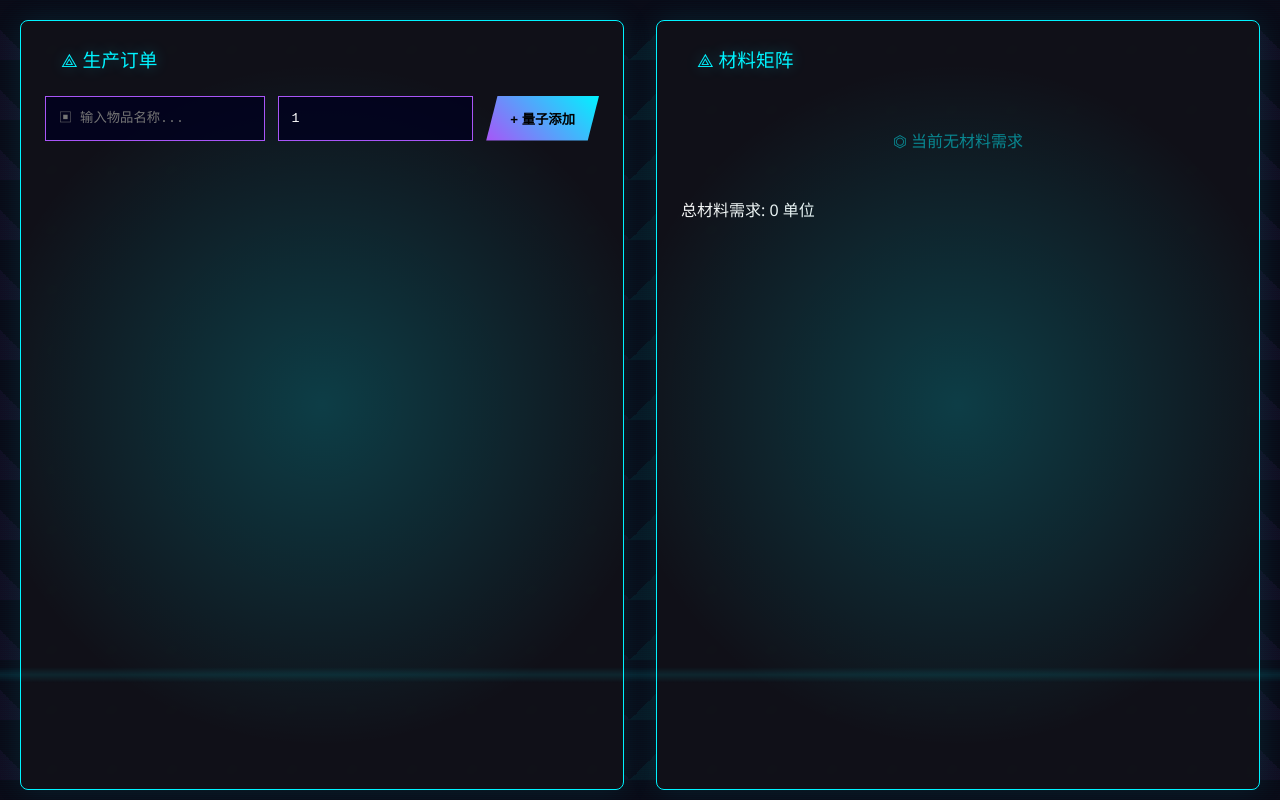
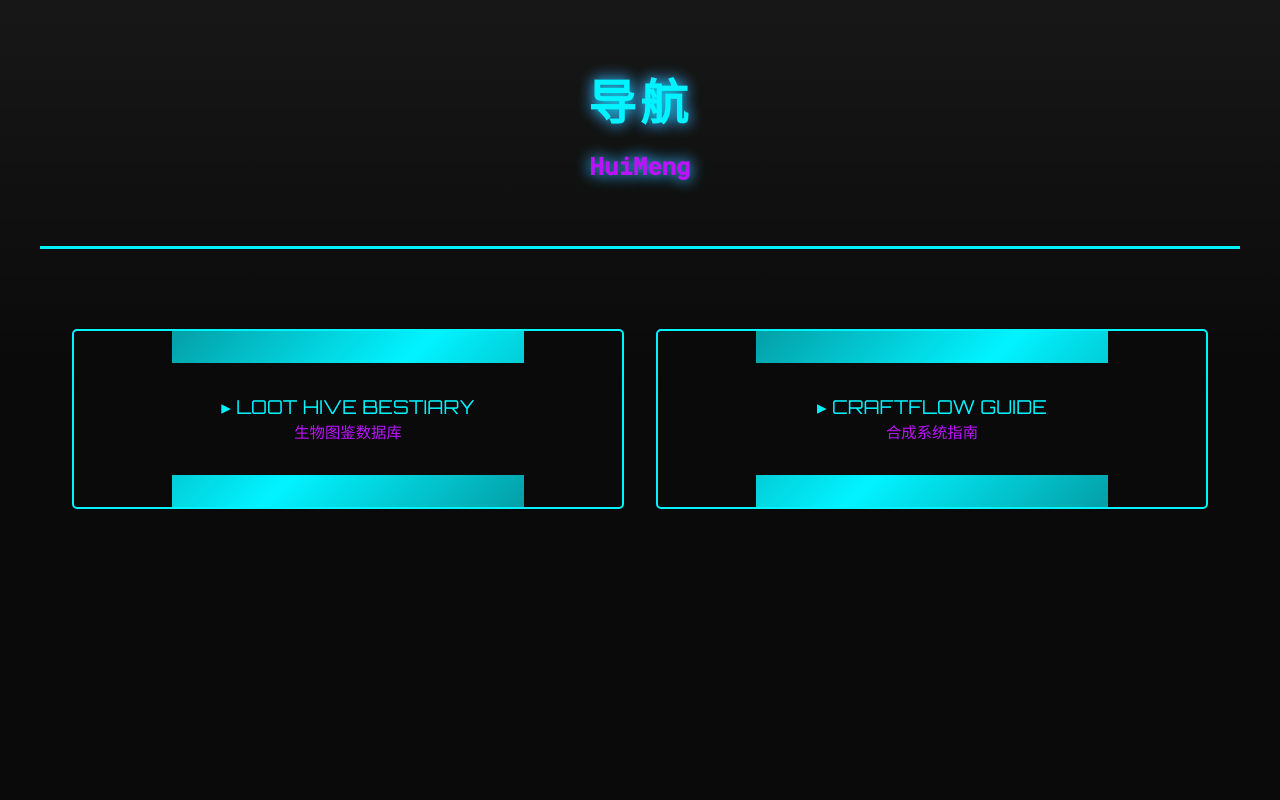
Before and after one commit to LXHuiMeng/WTLO-Tools, a plain HTML site: page CraftFlow-Guide/index.html in a window 1280 px wide. Drawn offline with Linux system fonts and the light colour scheme.

Commit message:
Update index.html

```diff
--- a/CraftFlow-Guide/index.html
+++ b/CraftFlow-Guide/index.html
@@ -1,35 +1,190 @@
-<!-- index.html -->
 <!DOCTYPE html>
 <html lang="zh-CN">
-
 <head>
     <meta charset="UTF-8">
-    <title>星际制造计算器</title>
-    <link rel="stylesheet" href="css/style.css">
+    <meta name="viewport" content="width=device-width, initial-scale=1.0">
+    <title>Cyber Nexus | 开发者门户</title>
+    <link href="https://fonts.googleapis.com/css2?family=Orbitron:wght@400;700&family=Roboto+Mono:wght@300;500&display=swap" rel="stylesheet">
+    <style>
+        :root {
+            --neon-blue: #00f3ff;
+            --matrix-green: #0f0;
+            --cyber-purple: #bc13fe;
+            --dark-bg: #0a0a0a;
+        }
+
+        body {
+            margin: 0;
+            padding: 0;
+            background: var(--dark-bg);
+            font-family: 'Orbitron', sans-serif;
+            color: var(--neon-blue);
+            min-height: 100vh;
+            position: relative;
+            overflow-x: hidden;
+        }
+
+        .cyber-container {
+            max-width: 1200px;
+            margin: 0 auto;
+            padding: 2rem;
+            text-align: center;
+        }
+
+        .header {
+            position: relative;
+            padding: 2rem 0;
+            border-bottom: 3px solid var(--neon-blue);
+            margin-bottom: 3rem;
+            animation: glow 2s ease-in-out infinite alternate;
+        }
+
+        @keyframes glow {
+            from {
+                text-shadow: 0 0 10px var(--neon-blue);
+            }
+            to {
+                text-shadow: 0 0 20px var(--neon-blue), 0 0 30px var(--cyber-purple);
+            }
+        }
+
+        .nav-grid {
+            display: grid;
+            grid-template-columns: repeat(auto-fit, minmax(300px, 1fr));
+            gap: 2rem;
+            padding: 2rem;
+        }
+
+        .cyber-card {
+            position: relative;
+            background: rgba(10, 10, 10, 0.9);
+            border: 2px solid var(--neon-blue);
+            padding: 2rem;
+            border-radius: 5px;
+            transition: transform 0.3s ease;
+            cursor: pointer;
+            overflow: hidden;
+        }
+
+        .cyber-card:hover {
+            transform: translateY(-10px);
+            box-shadow: 0 0 30px var(--neon-blue);
+        }
+
+        .cyber-card::before {
+            content: '';
+            position: absolute;
+            top: -50%;
+            left: -50%;
+            width: 200%;
+            height: 200%;
+            background: linear-gradient(45deg,
+                transparent,
+                var(--neon-blue),
+                transparent);
+            animation: animate 4s linear infinite;
+        }
+
+        @keyframes animate {
+            0% { transform: rotate(0deg); }
+            100% { transform: rotate(360deg); }
+        }
+
+        .card-content {
+            position: relative;
+            background: var(--dark-bg);
+            padding: 1rem;
+            z-index: 1;
+        }
+
+        h1 {
+            font-size: 3rem;
+            margin: 0 0 1rem;
+            text-transform: uppercase;
+            letter-spacing: 4px;
+        }
+
+        h2 {
+            color: var(--cyber-purple);
+            margin: 0 0 2rem;
+            font-family: 'Roboto Mono', monospace;
+        }
+
+        a {
+            color: inherit;
+            text-decoration: none;
+            font-size: 1.2rem;
+            display: block;
+            padding: 1rem;
+            transition: color 0.3s ease;
+        }
+
+        a:hover {
+            color: var(--matrix-green);
+        }
+
+        .scan-line {
+            position: fixed;
+            top: 0;
+            left: 0;
+            width: 100%;
+            height: 100%;
+            background: linear-gradient(
+                to bottom,
+                rgba(255, 255, 255, 0) 0%,
+                rgba(255, 255, 255, 0.1) 10%,
+                rgba(255, 255, 255, 0) 100%
+            );
+            animation: scan 4s linear infinite;
+            pointer-events: none;
+        }
+
+        @keyframes scan {
+            0% { transform: translateY(-100%); }
+            100% { transform: translateY(100%); }
+        }
+
+        @media (max-width: 768px) {
+            .nav-grid {
+                grid-template-columns: 1fr;
+            }
+
+            h1 {
+                font-size: 2rem;
+            }
+        }
+    </style>
 </head>
+<body>
+    <div class="scan-line"></div>
 
-<body>
     <div class="cyber-container">
-        <div class="hologram-panel">
-            <h3 class="cyber-title">⟁ 生产订单</h3>
-            <div class="cyber-input-group">
-                <input type="text" id="itemName" class="cyber-input" placeholder="▣ 输入物品名称..." data-glitch-text>
-                <div id="suggestions" class="cyber-suggestions"></div>
-                <input type="number" id="itemQuantity" value="1" min="1" class="cyber-input">
-                <button class="cyber-button" onclick="addOrderItem()">+ 量子添加</button>
+        <header class="header">
+            <h1>导航</h1>
+            <h2>HuiMeng</h2>
+        </header>
+
+        <div class="nav-grid">
+            <div class="cyber-card">
+                <div class="card-content">
+                    <a href="LootHive-Bestiary/index.html">
+                        ▸ LOOT HIVE BESTIARY
+                        <br>
+                        <span style="font-size:0.8em;color:#bc13fe">生物图鉴数据库</span>
+                    </a>
+                </div>
             </div>
-            <div id="orderList" class="cyber-list"></div>
-        </div>
 
-        <div class="hologram-panel">
-            <h3 class="cyber-title">⟁ 材料矩阵</h3>
-            <div id="materialList" class="particle-grid"></div>
+            <div class="cyber-card">
+                <div class="card-content">
+                    <a href="CraftFlow-Guide/index.html">
+                        ▸ CRAFTFLOW GUIDE
+                        <br>
+                        <span style="font-size:0.8em;color:#bc13fe">合成系统指南</span>
+                    </a>
+                </div>
+            </div>
         </div>
     </div>
-
-    <script src=" js/script.js"></script>
-    <div class="cyber-grid"></div>
-    <div class="scanline"></div>
 </body>
-
 </html>
```
